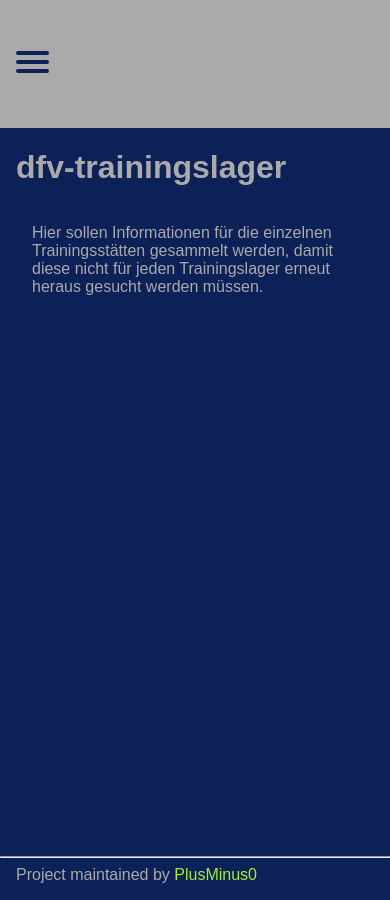
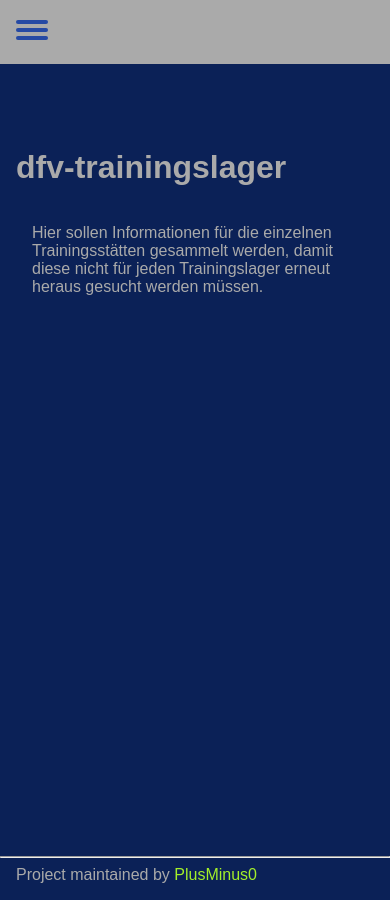
Before and after one commit to PlusMinus0/dfv-trainingslager, a Jekyll site: the page built from index.md, in a window 390 px wide. Built offline with Jekyll 4.4.1, drawn with Linux system fonts in a browser that asks for light colours; our own code applies the rules of GitHub Pages for plain Markdown files.

Commit message:
Mobile tweaks.

```diff
--- a/_includes/header.html
+++ b/_includes/header.html
@@ -6,10 +6,10 @@
 			<span></span>
 			<span></span>
 		<ul id="menu">
-			<li><a href="{{site.baseurl}}/">Start</a></li>
+			<a href="{{site.baseurl}}/"><li>Start</li></a>
 			{% for collection in site.collections %}
 			{% if collection.label != "posts" %}
-			<li><a href="{{site.baseurl}}/{{ collection.label }}">{{ collection.label | capitalize }}</a></li>
+			<a href="{{site.baseurl}}/{{ collection.label }}"><li>{{ collection.label | capitalize }}</li></a>
 			{% endif %}
 			{% endfor %}
 		</ul>
--- a/assets/css/style.scss
+++ b/assets/css/style.scss
@@ -54,20 +54,21 @@ header {
 			li {
 				float: left;
 				list-style: none;
-				margin: 1em 1em 1em 0;
+				margin: 0;
+				padding: .5em 1em;
+			}
 
-				a {
-					font-size: xx-large;
-					color: $dfv-blue;
-					text-decoration: none;
-					padding: .1em .5em;
-					transition: color 0.3s ease;
-				}
+			li:hover {
+				background: $dfv-blue-dark;
+				color: $color-foreground;
+			}
 
-				a:hover {
-					background: $dfv-blue-dark;
-					color: $color-foreground;
-				}
+			a {
+				font-size: xx-large;
+				color: $dfv-blue;
+				text-decoration: none;
+				padding: .1em .5em;
+				transition: color 0.3s ease;
 			}
 		}
 
@@ -134,6 +135,8 @@ header {
 	}
 
 	header {
+		height: 4em;
+
 		#logo {
 			display: none;
 		}
@@ -141,17 +144,17 @@ header {
 		#menuToggle {
 			span {
 				display: block;
-				width: 33px;
-				height: 4px;
-				margin-bottom: 5px;
+				width: 2em;
+				height: .25em;
+				margin-bottom: .25em;
 				position: relative;
 
-				background: $color-background;
-				border-radius: 3px;
+				background: $dfv-blue;
+				border-radius: .2em;
 
 				z-index: 1;
 
-				transform-origin: 4px 0;
+				transform-origin: .3em 0;
 
 				transition: transform 0.5s cubic-bezier(0.77,0.2,0.05,1.0),
 				background 0.5s cubic-bezier(0.77,0.2,0.05,1.0),
@@ -162,9 +165,15 @@ header {
 			input
 			{
 				display: block;
-				width: 2.5em;
-				height: 2em;
+				width: 2.8em;
+				height: 2.3em;
 				position: absolute;
+
+				left: 1em;
+				top: 1em;
+
+				margin: 0;
+				padding: 0;
 
 				cursor: pointer;
 
@@ -185,7 +194,7 @@ header {
 			input:checked ~ span
 			{
 				opacity: 1;
-				transform: rotate(45deg) translate(-2px, -1px);
+				transform: rotate(45deg) translate(-.125em, -.0625em);
 			}
 
 			input:checked ~ span:nth-last-child(3)
@@ -196,7 +205,7 @@ header {
 
 			input:checked ~ span:nth-last-child(2)
 			{
-				transform: rotate(-45deg) translate(0, -1px);
+				transform: rotate(-45deg) translate(0, -.0625em);
 			}
 
 			#menu
@@ -204,7 +213,7 @@ header {
 				position: absolute;
 				width: 100vw;
 				margin: -6em 0 0 -3em;
-				padding: 8em 3em 3em;
+				padding: 6em 2em 3em;
 
 				background: $color-foreground;
 				list-style-type: none;
@@ -218,7 +227,8 @@ header {
 			#menu li
 			{
 				float: none;
-				padding: .6em 0;
+				padding: .6em .5em;
+				width: 100vw;
 			}
 
 			/*
```
